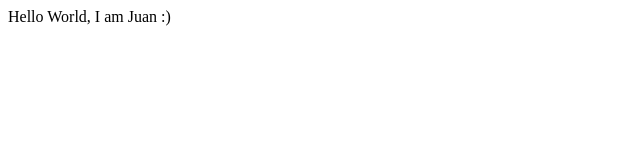
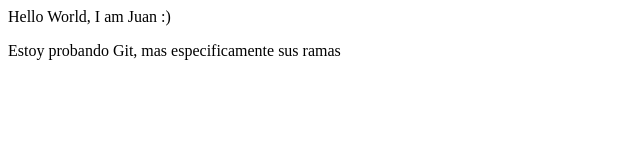
Before and after one commit to juansalas22/Prueba, a plain HTML site: page index.html in a window 1280 px wide. Shown: the whole page, without its empty margins (0-640 px from the left). Drawn offline with Linux system fonts and the light colour scheme.

Commit message:
Contenido adicional

```diff
--- a/index.html
+++ b/index.html
@@ -10,6 +10,7 @@
     <article>
         Hello World, I am Juan :)
     </article>
+    <p>Estoy probando Git, mas especificamente sus ramas</p>
 
 </body>
 </html>
```
